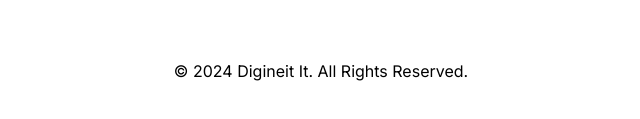
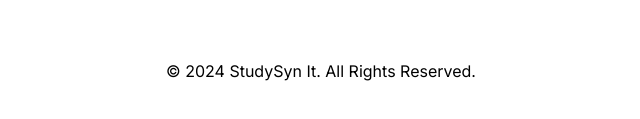
Before and after one commit to themhrashed/StudySync-Project, a plain HTML site: page index.html in a window 1280 px wide. Shown: the part 2710-2829 px from the top of the page, 319-959 px from the left. Drawn offline with Linux system fonts and the light colour scheme.

Commit message:
completed

```diff
--- a/index.html
+++ b/index.html
@@ -380,7 +380,7 @@
         </div>
       </footer>
       <div class="footer-copyright">
-        © 2024 Digineit It. All Rights Reserved.
+        © 2024 StudySyn It. All Rights Reserved.
       </div>
     </div>
   </body>
```
